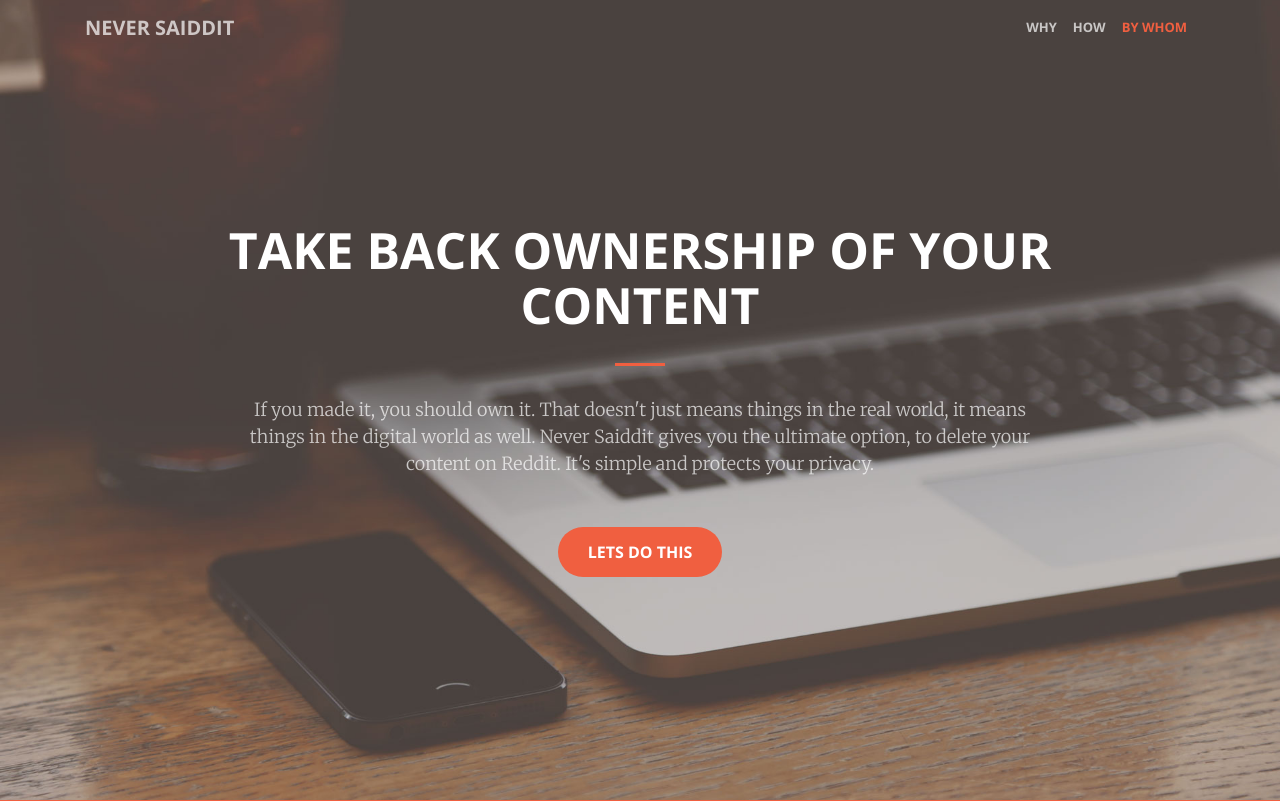
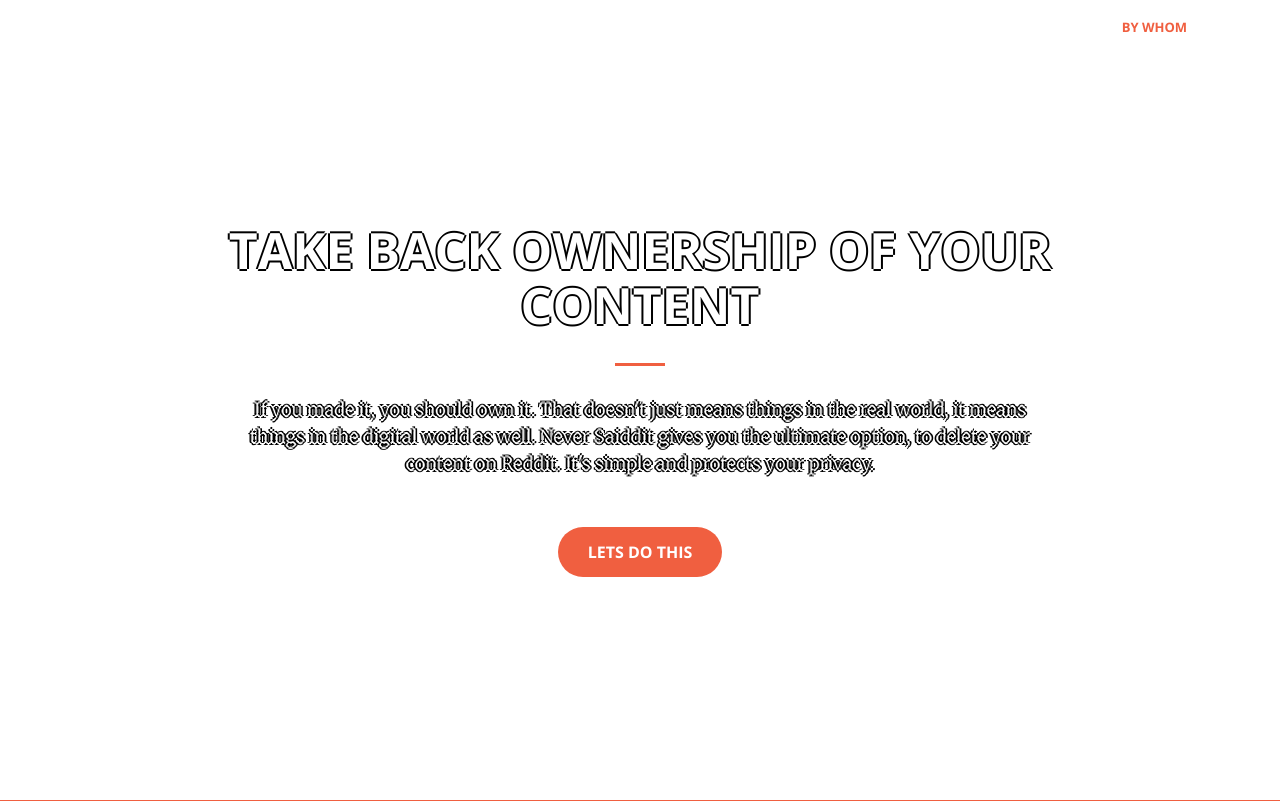
Before and after one commit to Damgaard/Never-Saiddit, a Django app: page / in a window 1280 px wide. Shown: the top 801 px of the page. Run offline with Django 3.2, Linux system fonts and the light colour scheme; parts of the project's set-up code (start-up, migrations or seed data) failed here and were passed over; some libraries are stand-ins or nearby versions.

Commit message:
Update header image and overlaying text

```diff
--- a/never_saiddit/templates/pages/home.html
+++ b/never_saiddit/templates/pages/home.html
@@ -29,9 +29,9 @@
 <header class="masthead">
   <div class="header-content">
     <div class="header-content-inner">
-      <h1 id="homeHeading">Take back ownership of your content</h1>
+      <h1 style="text-shadow: -2px 0 black, 0 2px black, 2px 0 black, 0 -2px black" id="homeHeading">Take back ownership of your content</h1>
       <hr>
-      <p>If you made it, you should own it. That doesn't just means things in
+      <p style="color: white; text-shadow: -2px 0 black, 0 2px black, 2px 0 black, 0 -2px black">If you made it, you should own it. That doesn't just means things in
 the real world, it means things in the digital world as well. Never Saiddit
 gives you the ultimate option, to delete your content on Reddit. It's simple
 and protects your privacy.</p>
```
Also changed, not shown: never_saiddit/static/images/computer_header.jpg (added), never_saiddit/static/images/header.jpg, never_saiddit/static/images/public_door_small.jpg (added), 1 other file.
